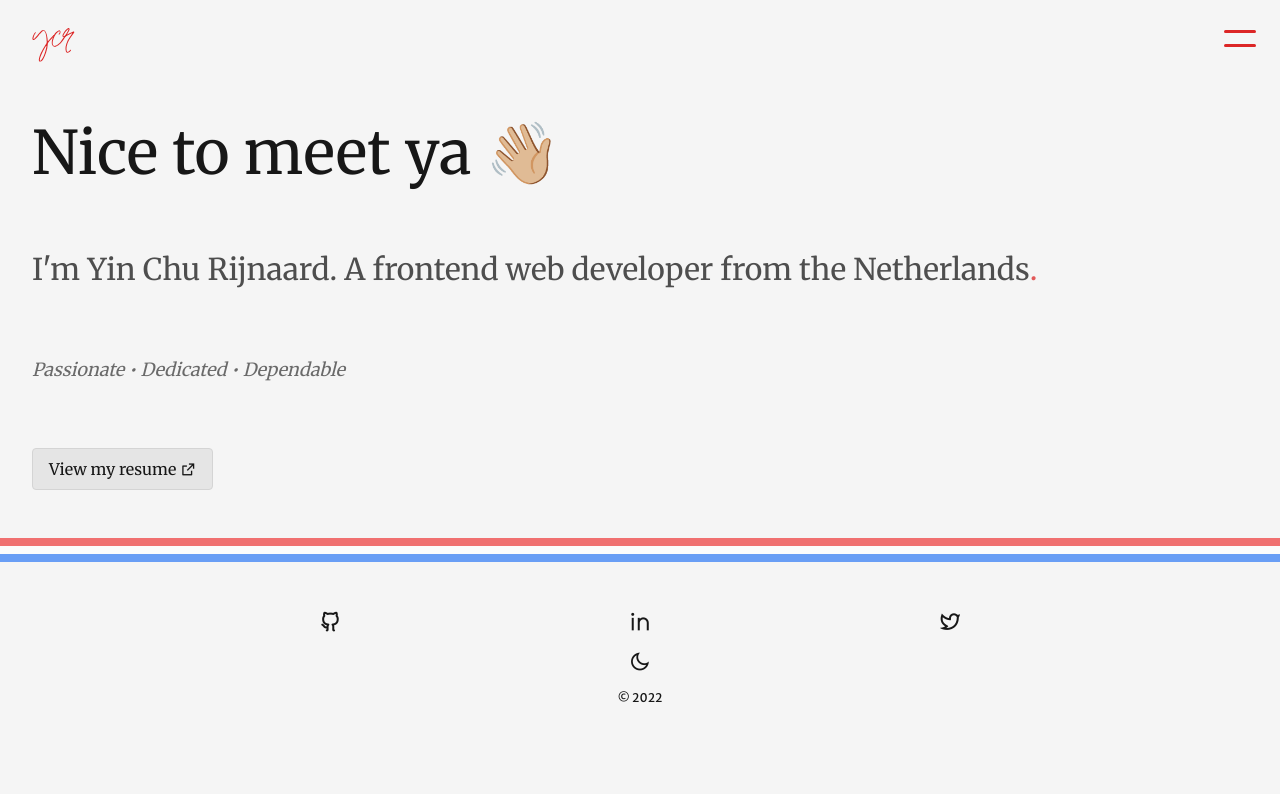
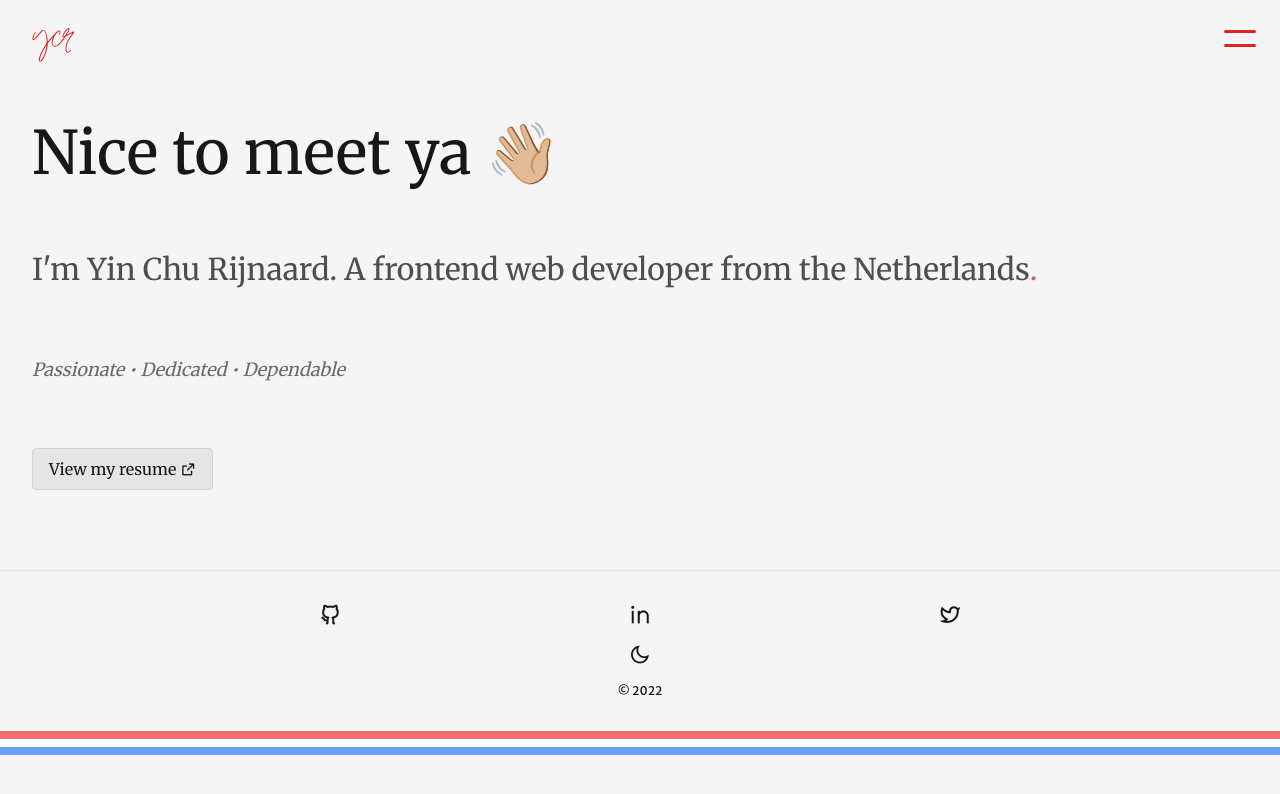
Before and after one commit to YinChuRijnaard/Portfolio-v3, a Next.js app: page / in a window 1280 px wide. Shown: the top 794 px of the page. Built offline with nearby package versions, Linux system fonts and the light colour scheme.

Commit message:
Changed flag + final setup for rest of pages???

```diff
--- a/components/Flag.tsx
+++ b/components/Flag.tsx
@@ -1,10 +1,10 @@
 const Flag = () => {
   return (
-    <div className="my-8">
+    <>
       <div className="h-2 w-full bg-red-500 opacity-75"></div>
       <div className="h-2 w-full bg-white opacity-75"></div>
       <div className="h-2 w-full bg-blue-500 opacity-75"></div>
-    </div>
+    </>
   );
 };
 
--- a/components/Footer.tsx
+++ b/components/Footer.tsx
@@ -43,7 +43,7 @@ const Footer = () => {
   // Find out why Prettier doesn't sort my Tailwind classes!!!
 
   return (
-    <footer className="space-y-4 mx-4 p-4">
+    <footer className="space-y-4 border-t dark:border-neutral-800 border-neutral-200 mt-16 p-8">
       <div className="flex justify-evenly">{footerDataMapped}</div>
 
       <div className="flex justify-center items-center">
--- a/components/layout.tsx
+++ b/components/layout.tsx
@@ -12,8 +12,8 @@ const Layout = ({ children }: LayoutProps) => {
     <>
       <Navbar />
       <main>{children}</main>
+      <Footer />
       <Flag />
-      <Footer />
     </>
   );
 };
```
Also changed, not shown: pages/index.tsx (+3 -13 lines).
